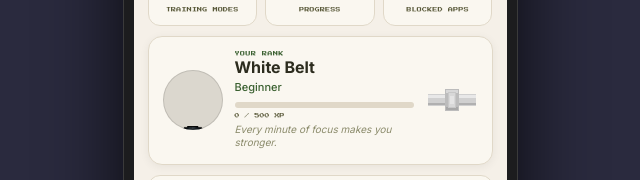
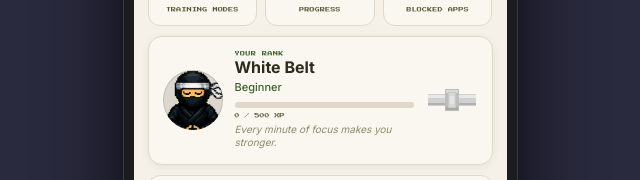
Before and after one commit to SMALapps/study-dojo, a React (Vite) app: page / in a window 1280 px wide. Both pictures are taken after a click on the button "BEGIN TRAINING". Shown: the part 553-733 px from the top of the page, without its empty margins (320-960 px from the left). Built offline with nearby package versions, Linux system fonts and the light colour scheme.

Commit message:
Fix ninja avatar crop direction — raise to 42%
https://claude.ai/code/session_01RXvM8aYX4RMRUzS395ykN6

```diff
--- a/src/RankCard.jsx
+++ b/src/RankCard.jsx
@@ -18,7 +18,7 @@ function NinjaPortrait() {
         backgroundImage: `url(${ninjaImg})`,
         backgroundRepeat: 'no-repeat',
         backgroundSize: '300%',
-        backgroundPosition: '50% 15%',
+        backgroundPosition: '50% 42%',
       }}
     />
   );
```
